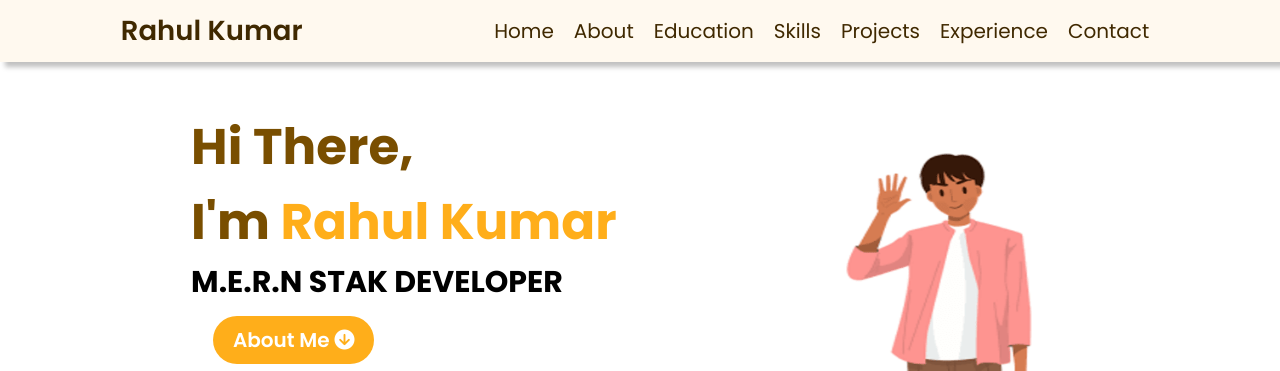
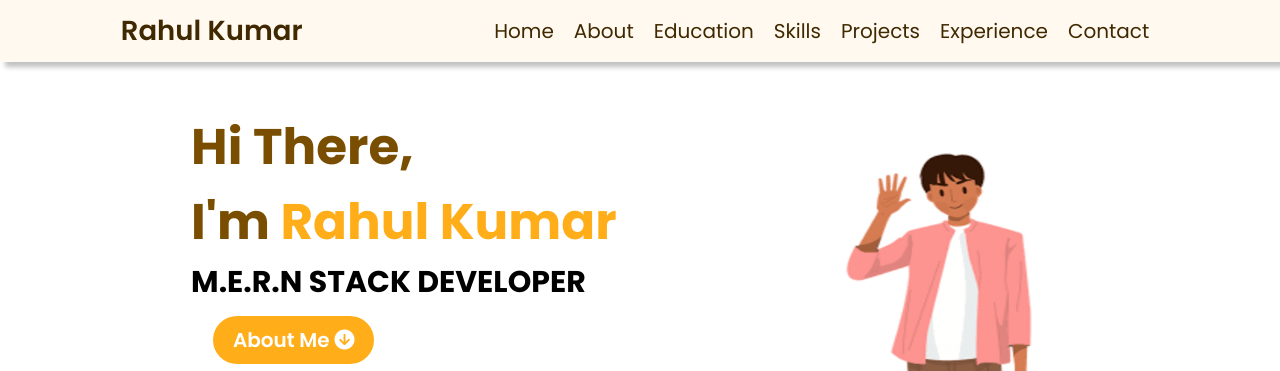
Before and after one commit to Rahulxpro/MyPortfolioUpdated, a plain HTML site: page index.html in a window 1280 px wide. Shown: the top 371 px of the page. Drawn offline with nearby package versions, Linux system fonts and the light colour scheme.

Commit message:
fix stak to stack

```diff
--- a/index.html
+++ b/index.html
@@ -57,7 +57,7 @@
             Hi There,<br />
             I'm <span> Rahul Kumar</span>
           </h2>
-          <p>M.E.R.N Stak developer</p>
+          <p>M.E.R.N Stack developer</p>
           <a href="#about" class="home-content-btn"
             ><span>About Me</span>
             <i class="fas fa-arrow-circle-down"></i>
```
